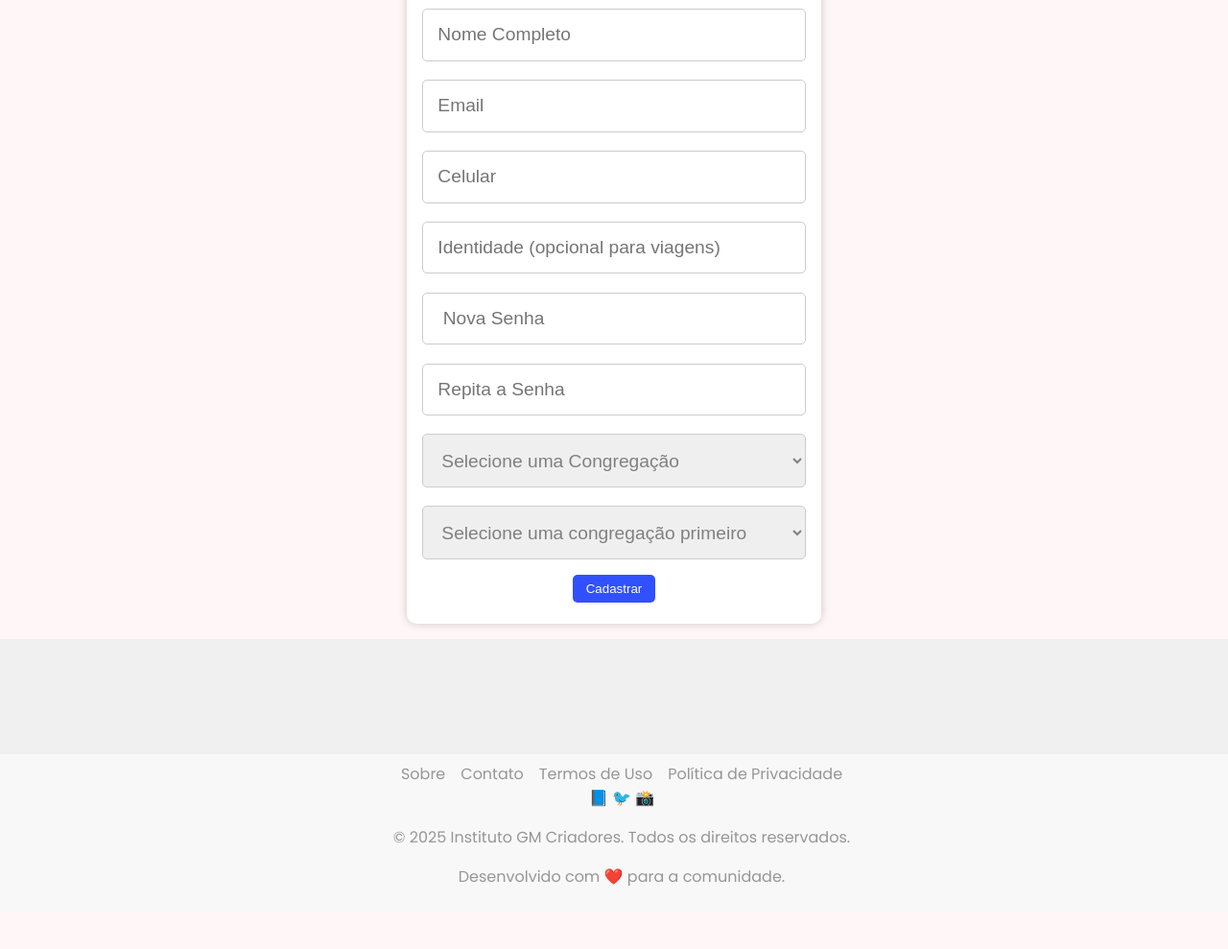
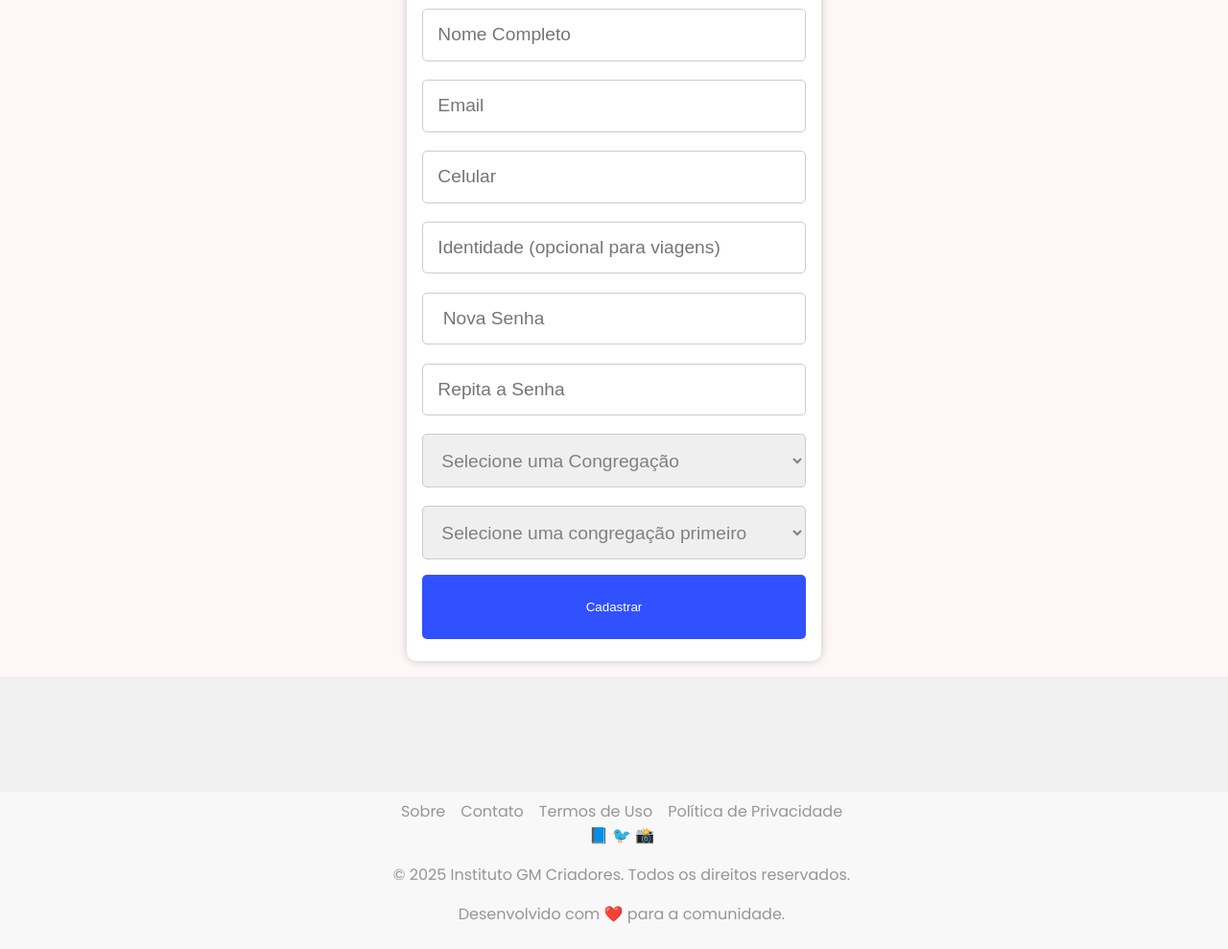
Before and after one commit to matheuswilliam95/Umadat, a PHP site: page /umadat/pages/cadastro.php in a window 1280 px wide. Shown: the part 232-1221 px from the top of the page at 96% size. Before the commit the page ends 1156 px from the top, so only its background shows below. Run offline with PHP 8.4, Linux system fonts and the light colour scheme; data that the repository does not hold is empty.

Commit message:
Set button width to 100% and height to 5em for improved accessibility

```diff
--- a/files/public/css/style.css
+++ b/files/public/css/style.css
@@ -48,6 +48,8 @@ button {
     background-color: #3150ff;
     color: #ffffff;
     cursor: pointer;
+    width: 100%;
+    height: 5em;
 }
 
 button:hover {
```
